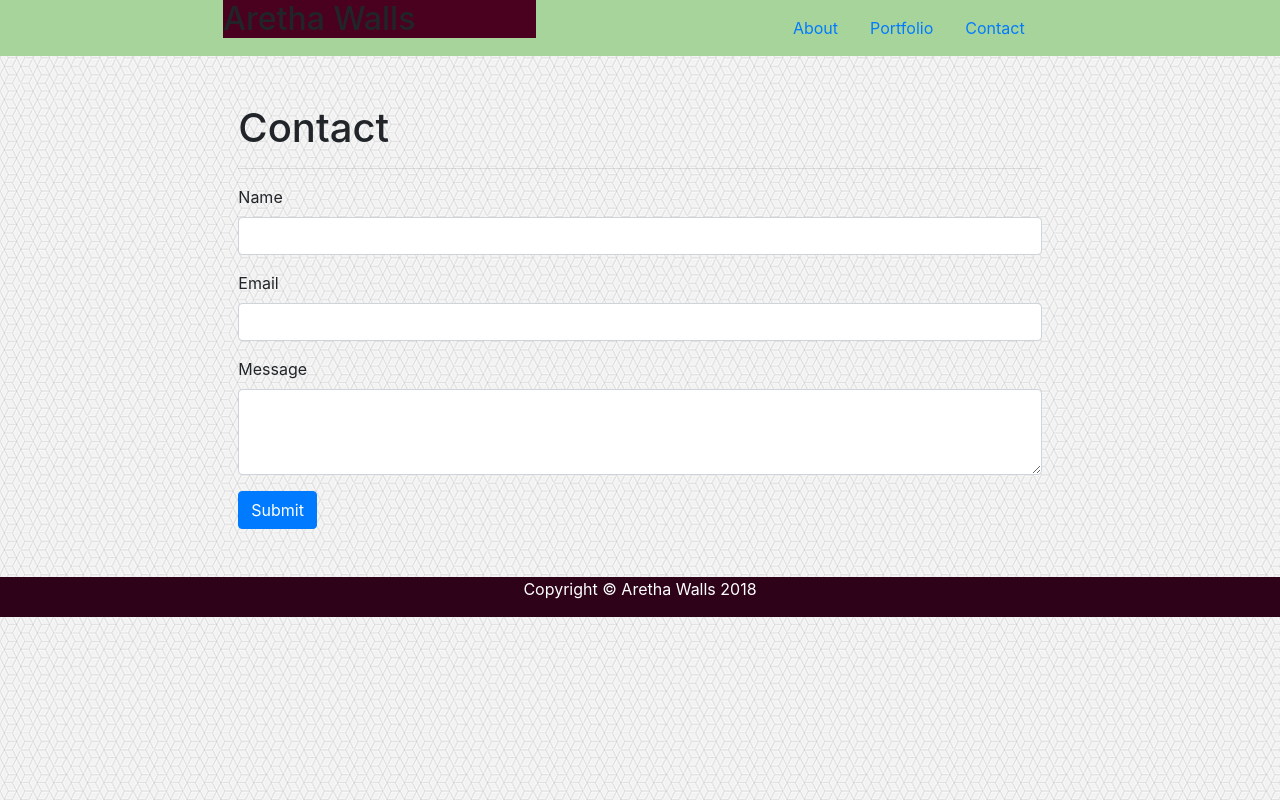
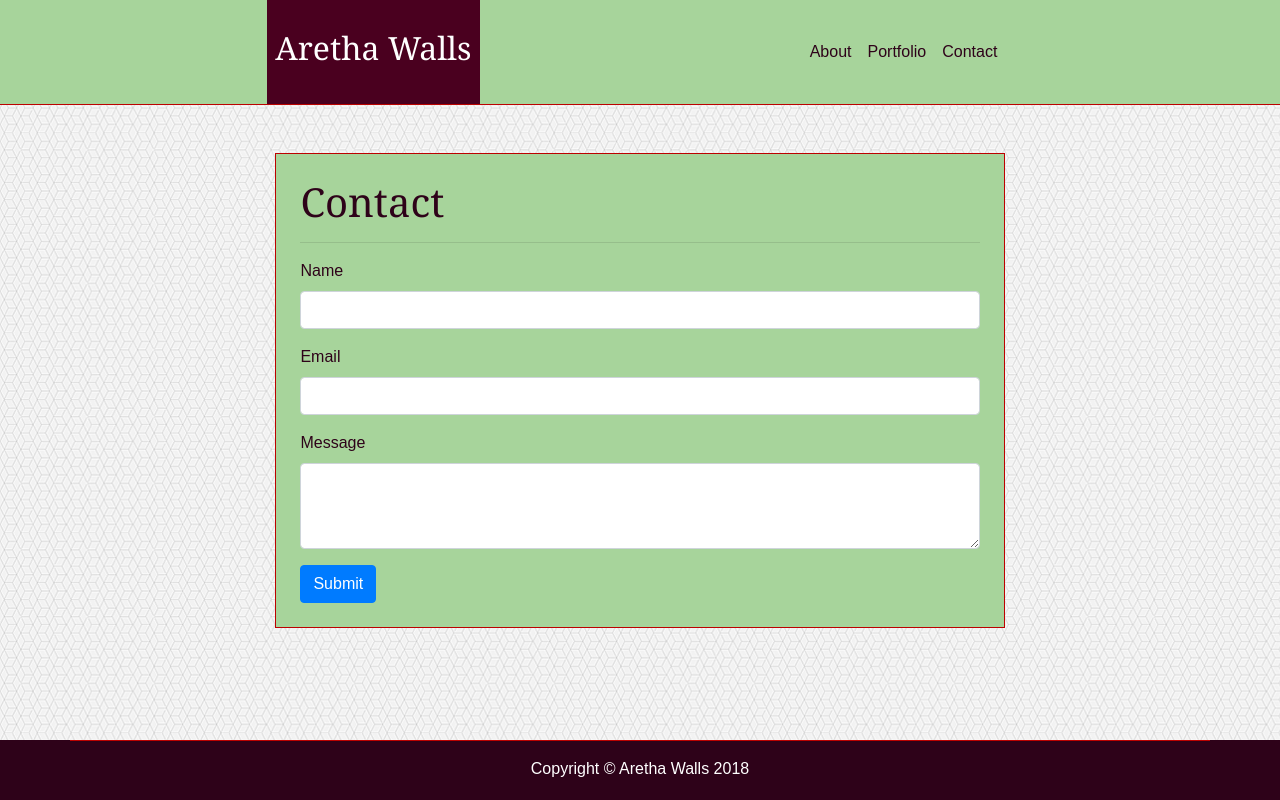
Before and after one commit to ASWalls/Bootstap-Portfolio, a plain HTML site: page contact.html in a window 1280 px wide. Drawn offline with nearby package versions, Linux system fonts and the light colour scheme.

Commit message:
Fiiiinally got the footer the way I want.

```diff
--- a/assets/css/custom.css
+++ b/assets/css/custom.css
@@ -1,3 +1,14 @@
+html {
+    position: relative;
+    height: 100%;
+}
+
+body {
+
+    width: 100%;
+    height: 100%;
+}
+
 a {
     color: inherit;
 }
@@ -17,9 +28,21 @@ header, .main-content {
 
 }
 
+.wrap {
+    min-height: 100%;
+    height: auto;
+    margin: 0 auto -60px;
+    padding: 0 0 60px;
+}
+
 footer {
     background: #2E0219;
-    color: #FFF
+    color: #FFF;
+    height: 60px;
+}
+
+footer p {
+    margin-bottom: 0px;
 }
 
 .border-bottom, .border, .border-top {
--- a/contact.html
+++ b/contact.html
@@ -6,30 +6,34 @@
     <meta http-equiv="X-UA-Compatible" content="IE=edge">
     <title>Aretha Walls - Bootstrap Portfolio</title>
     <meta name="viewport" content="width=device-width, initial-scale=1">
-    <link rel="stylesheet" type="text/css" media="screen" href="assets/css/custom.css" />
     <link rel="stylesheet" href="https://stackpath.bootstrapcdn.com/bootstrap/4.1.3/css/bootstrap.min.css" integrity="sha384-MCw98/SFnGE8fJT3GXwEOngsV7Zt27NXFoaoApmYm81iuXoPkFOJwJ8ERdknLPMO"
         crossorigin="anonymous">
+    <link rel="stylesheet" type="text/css" media="screen" href="assets/css/custom.css" />
 </head>
 
-<body>
-    <header class="container-fluid">
-        <div class="row mx-auto justify-content-center">
-            <div class="col-md-3 p-0 col-xs-12">
-                <h2 class="text-center text-md-left" id="name-title">Aretha Walls</h2>
+<body class="custom-font">
+
+    <div class="wrap">
+
+        <header class="container-fluid no-gutters p-0 border-bottom">
+            <div class="row mx-auto justify-content-center h-100">
+                <div class="col-xl-2 col-md-3 col-xs-12 p-0 h-100 w-100 align-items-center" id="name-title">
+                    <h2 class="text-center h-100 title-font" id="aretha-name">Aretha Walls</h2>
                 </div>
-            <div class="col-md-5 p-0 col-xs-12">
-                <nav class="navbar justify-content-center justify-content-md-end">
-                    <a class="nav-link" href="index.html">About</a>
-                    <a class="nav-link" href="portfolio.html">Portfolio</a>
-                    <a class="nav-link" href="contact.html">Contact</a>
+                <div class="col-xl-5 col-md-4 col-xs-12 p-0 ">
+                    <nav class="navbar justify-content-center justify-content-md-end align-items-center h-100">
+                        <a class="nav-link pr-0" href="index.html">About</a>
+                        <a class="nav-link pr-0" href="portfolio.html">Portfolio</a>
+                        <a class="nav-link pr-0" href="contact.html">Contact</a>
                     </nav>
                 </div>
             </div>
         </header>
-    <section class="container-fluid">
+
+        <section class="container-fluid r">
             <div class="row my-5 mx-auto justify-content-center">
-            <div class="col-md-8 col-xs-12">
-                <h1>Contact</h1>
+                <div class="col-md-7 p-4 col-xs-12 main-content border">
+                    <h1 class="title-font">Contact</h1>
                     <hr />
                     <form>
                         <div class="form-group">
@@ -49,12 +53,16 @@
                 </div>
             </div>
         </section>
-    <footer class="container-fluid">
-        <div class="row justify-content-center">
+
+    </div>
+    <footer class="footer">
+        <div class="container justify-content-center border-top py-3">
             <p class="text-center">Copyright &copy; Aretha Walls 2018</p>
         </div>
     </footer>
 
+
+
 </body>
 
 </html>
```
Also changed, not shown: index.html (+2 -2 lines), portfolio.html (+21 -19 lines). Lines whose indentation alone changed are shown as unchanged.
